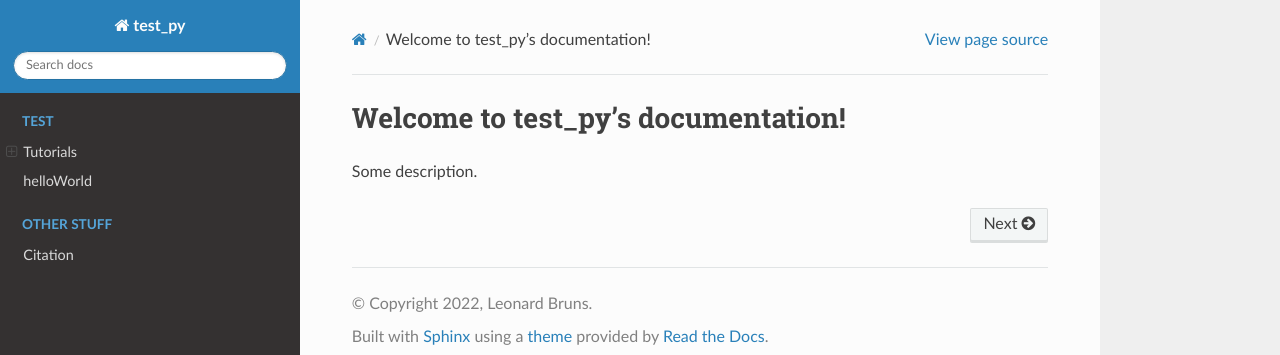
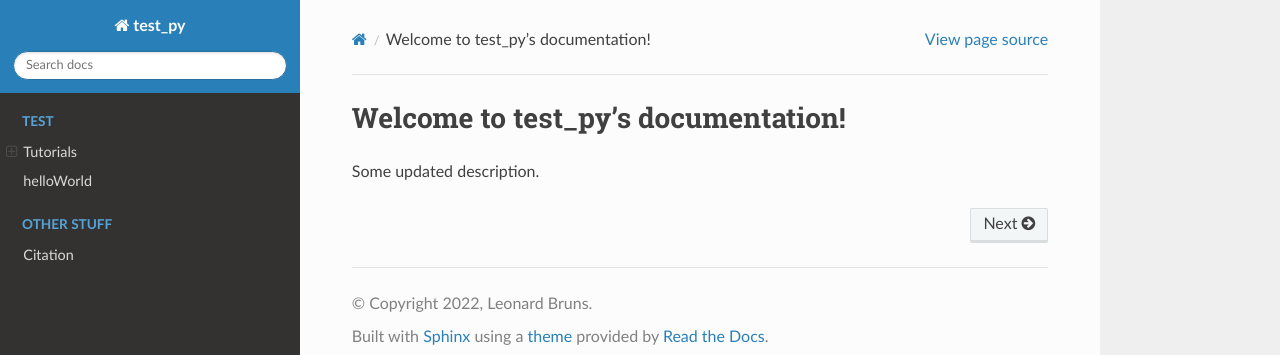
Before and after one commit to roym899/test_py, a Sphinx documentation site: the page built from docs/index.rst, in a window 1280 px wide. Shown: the top 355 px of the page. Built offline with Sphinx 7.4.7 and the Read the Docs theme 2.0.0, drawn with Linux system fonts in a browser that asks for light colours.

```diff
--- a/docs/index.rst
+++ b/docs/index.rst
@@ -8,7 +8,7 @@
 Welcome to test_py's documentation!
 ===================================
 
-Some description.
+Some updated description.
 
 .. toctree::
    :caption: Test
--- a/test_py.py
+++ b/test_py.py
@@ -2,5 +2,6 @@
 
 
 def my_function() -> None:
-    """Print Hello World."""
+    """Print Hello World twice."""
     print("Hello World")
+    print("Hello World")
```
